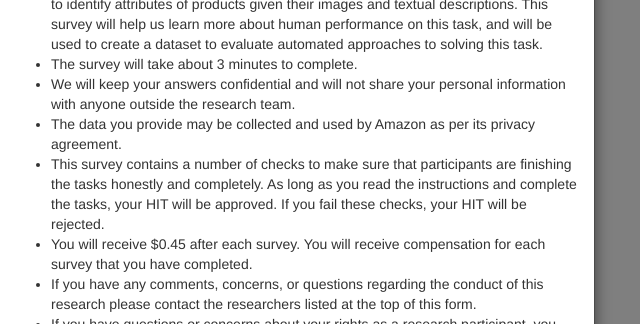
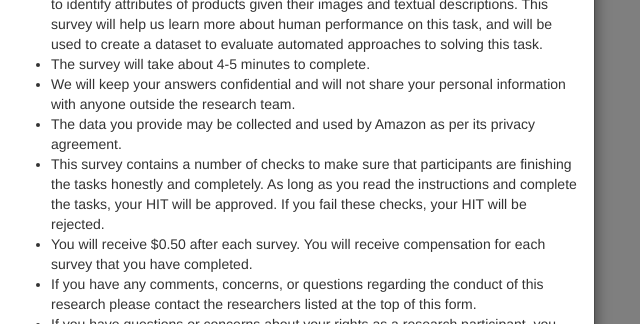
Before and after one commit to rloganiv/mturk-static, a plain HTML site: page index.html in a window 1280 px wide. Shown: the part 306-630 px from the top of the page, 345-985 px from the left. Drawn offline with nearby package versions, Linux system fonts and the light colour scheme; no server answers.

Commit message:
Update info on time and pricing to accurately reflect the results we have seen from previously deployed HITs.

```diff
--- a/index.html
+++ b/index.html
@@ -57,7 +57,7 @@
                             automated approaches to solving this task.
                         </li>
                         <li>
-                            The survey will take about 3 minutes to complete.
+                            The survey will take about 4-5 minutes to complete.
                         </li>
                         <li>
                             We will keep your answers confidential and will not
@@ -77,7 +77,7 @@
                             will be rejected.
                         </li>
                         <li>
-                            You will receive $0.45 after each survey. You will
+                            You will receive $0.50 after each survey. You will
                             receive compensation for each survey that you have
                             completed.
                         </li>
```
